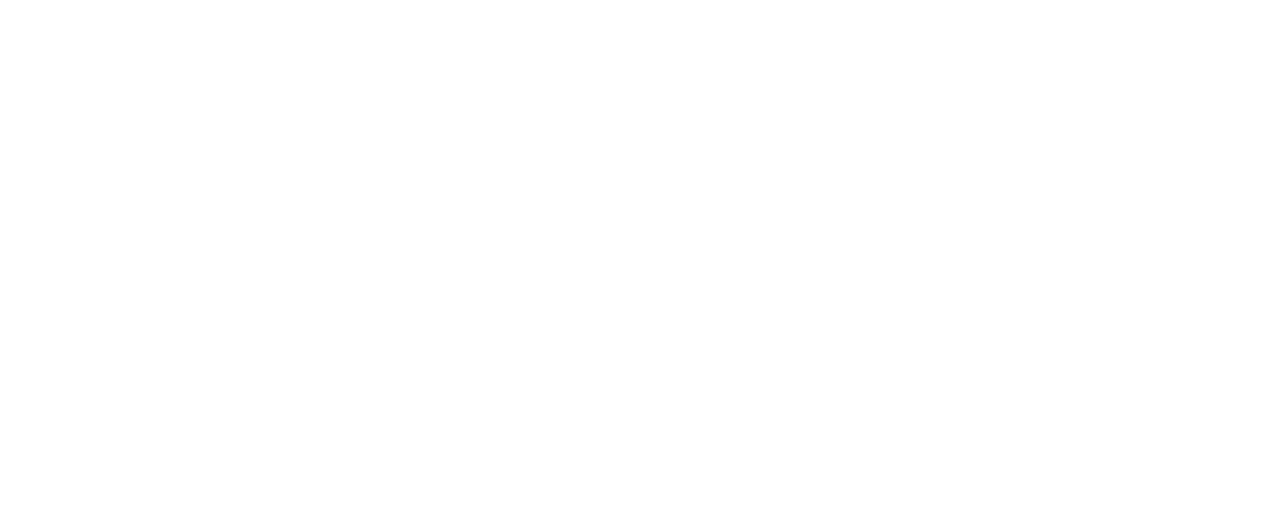
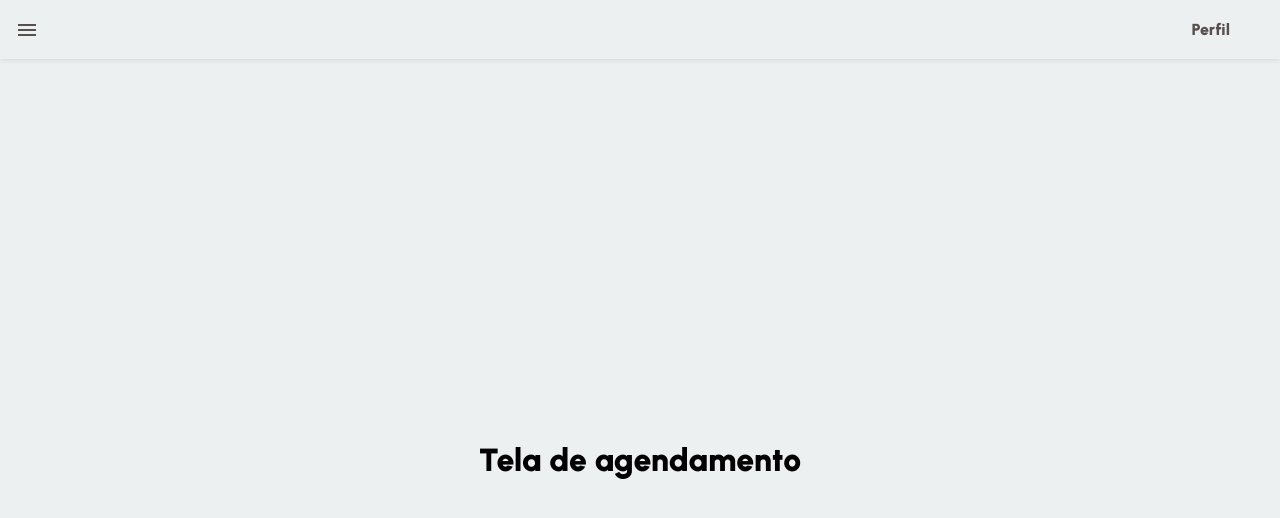
Before and after one commit to rmvnew/project-helpsi-frontEnd, a React (Create React App) app: page /scheduling in a window 1280 px wide. Before the commit this address had no page. Shown: the top 518 px of the page. Built offline with nearby package versions, Linux system fonts and the light colour scheme.

Commit message:
templates to make

```diff
--- a/src/pages/Home/Patient/index.tsx
+++ b/src/pages/Home/Patient/index.tsx
@@ -5,7 +5,7 @@
 import { ContainerWrapper } from "../../../components/Layout/Container/style";
 import { HeaderWrapper } from "../../../components/Layout/Header";
 import Sidebar from "../../../components/Layout/Sidebar/Patient";
-
+import "./style.css";
 
 export const Home = () => {
   return (
@@ -13,10 +13,11 @@
       <ContainerWrapper>
         <Sidebar />
         <HeaderWrapper />
-
         <Container>
           <Main>
-            <h1 style={{ color: "red" }}>Tela de Paciente</h1>
+            <div className="">
+              <h1>Tela de Paciente</h1>
+            </div>
           </Main>
         </Container>
       </ContainerWrapper>
--- a/src/pages/Home/Psychologist/index.tsx
+++ b/src/pages/Home/Psychologist/index.tsx
@@ -2,7 +2,7 @@
 import { ContainerWrapper } from "../../../components/Layout/Container/style";
 import { HeaderWrapper } from "../../../components/Layout/Header";
 import SidebarPsy from "../../../components/Layout/Sidebar/Psychologist";
-
+import "./style.css";
 
 export const HomePsy = () => {
   return (
@@ -12,7 +12,9 @@
         <Container>
           <HeaderWrapper />
           <Main>
-            <h1 style={{ color: "red" }}>Tela de Psicologo</h1>
+            <div className="">
+              <h1>Tela de Psicologo</h1>
+            </div>
           </Main>
         </Container>
       </ContainerWrapper>
--- /dev/null
+++ b/src/pages/Scheduling/index.tsx
@@ -0,0 +1,26 @@
+import {
+  Container,
+  Main,
+} from "../../components/Layout/Container/ContainerHome/styled";
+import { ContainerWrapper } from "../../components/Layout/Container/style";
+import { HeaderWrapper } from "../../components/Layout/Header";
+import Sidebar from "../../components/Layout/Sidebar/Patient";
+import "./style.css";
+
+export const Scheduling = () => {
+  return (
+    <>
+      <ContainerWrapper>
+        <Sidebar />
+        <HeaderWrapper />
+        <Container>
+          <Main>
+            <div className="">
+              <h1>Tela de agendamento</h1>
+            </div>
+          </Main>
+        </Container>
+      </ContainerWrapper>
+    </>
+  );
+};
--- a/src/routes/routes.tsx
+++ b/src/routes/routes.tsx
@@ -3,34 +3,19 @@
 import { StartLogin } from "../pages/Login/Start";
 import { Home } from "../pages/Home/Patient";
 import { HomePsy } from "../pages/Home/Psychologist";
-import { RequireAuth } from "../contexts/auth/RequireAuth";
 import { SignInPsy } from "../pages/Login/Psychologist/Signin";
 import { SignUpPsy } from "../pages/Login/Psychologist/Signup";
 import { SignIn } from "../pages/Login/Patient/Signin";
 import { SignUp } from "../pages/Login/Patient/Signup";
 import { ResetPass } from "../pages/Login/Recover/ResetPass";
 import { RecoverPass } from "../pages/Login/Recover/RecoverPass";
-
+import { Scheduling } from "../pages/Scheduling";
 
 export const AppRoutes = () => {
   return (
     <Routes>
-      <Route
-        path="/"
-        element={
-          <RequireAuth>
-            <HomePsy />
-          </RequireAuth>
-        }
-      />
-      <Route
-        path="/home"
-        element={
-          <RequireAuth>
-            <Home />
-          </RequireAuth>
-        }
-      />
+      <Route path="/" element={<HomePsy />} />
+      <Route path="/home" element={<Home />} />
       <Route path="/start-login" element={<StartLogin />} />
       <Route path="/signin" element={<SignIn />} />
       <Route path="/signup" element={<SignUp />} />
@@ -38,6 +23,7 @@
       <Route path="/signup-psy" element={<SignUpPsy />} />
       <Route path="/recover-pass" element={<RecoverPass />} />
       <Route path="/reset-pass" element={<ResetPass />} />
+      <Route path="/scheduling" element={<Scheduling />} />
     </Routes>
   );
 };
```
Also changed, not shown: src/pages/Home/Patient/style.css (added), src/pages/Home/Psychologist/style.css (added), src/pages/Scheduling/style.css (added).
